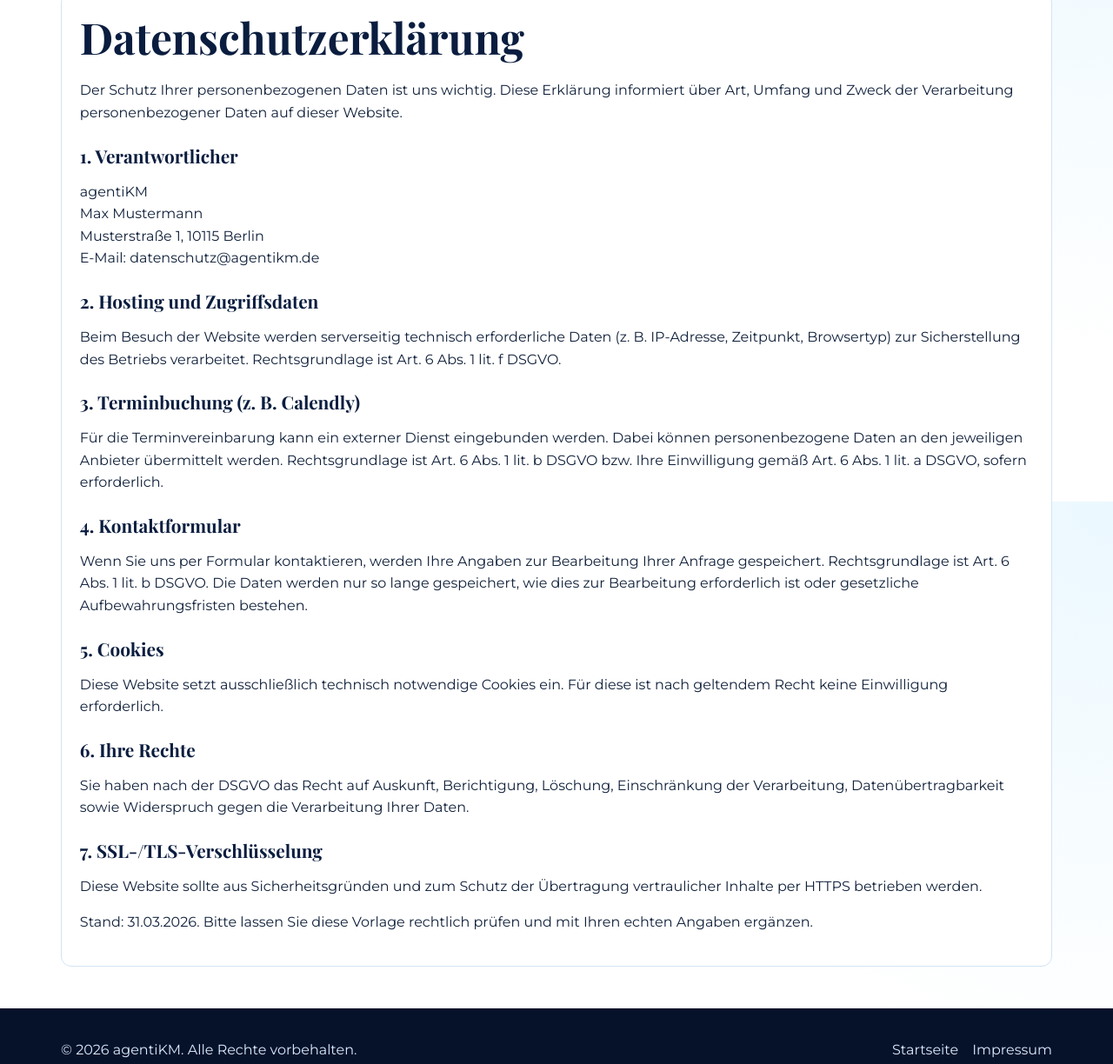
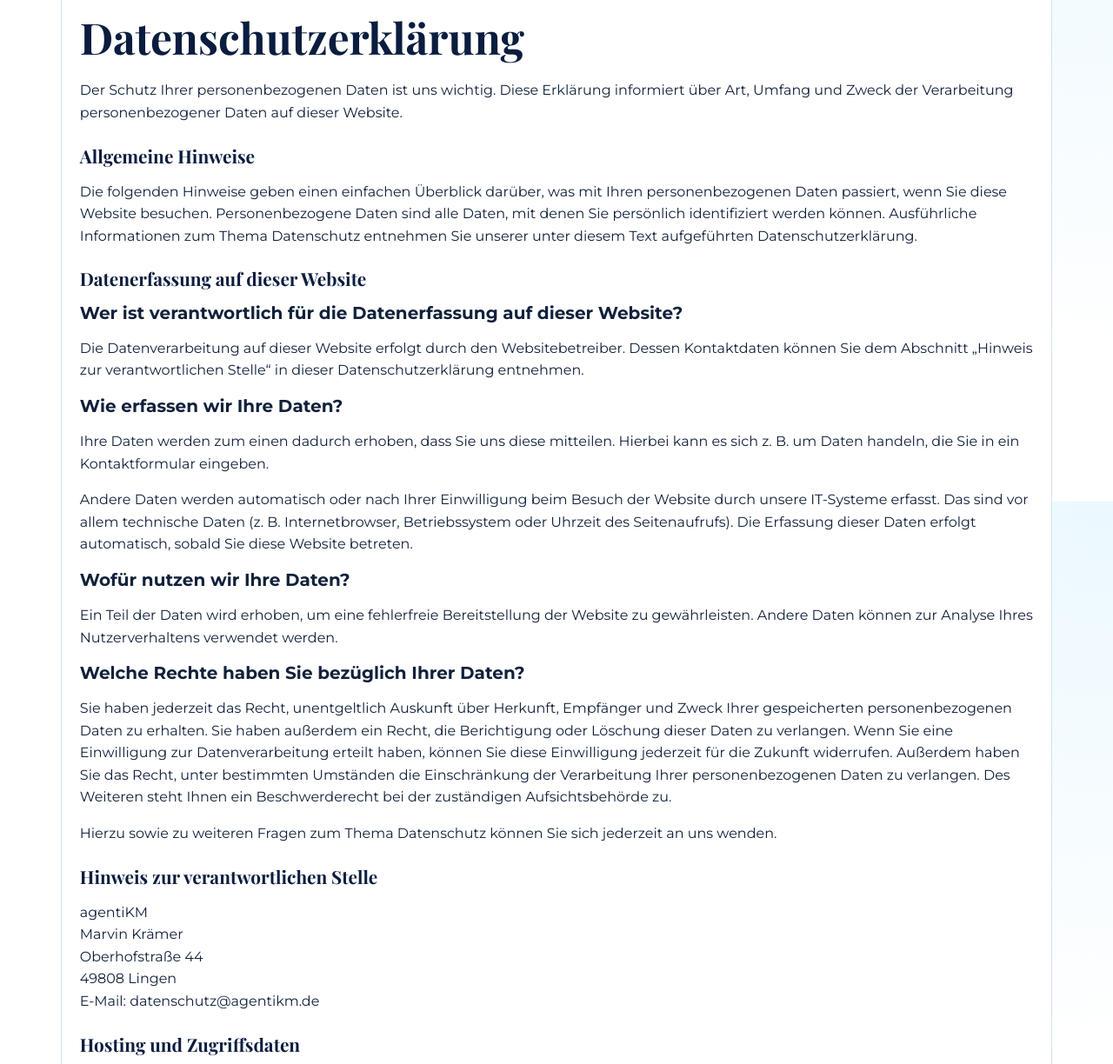
Before and after one commit to M4RM3R98/agentikm, a plain HTML site: page Website/datenschutz.html in a window 1280 px wide. Shown: the part 223-1447 px from the top of the page at 87% size. Drawn offline with nearby package versions, Linux system fonts and the light colour scheme.

Commit message:
Add files via upload

```diff
--- a/Website/datenschutz.html
+++ b/Website/datenschutz.html
@@ -30,53 +30,99 @@
             Zweck der Verarbeitung personenbezogener Daten auf dieser Website.
           </p>
 
-          <h2>1. Verantwortlicher</h2>
+          <h2>Allgemeine Hinweise</h2>
+          <p>
+            Die folgenden Hinweise geben einen einfachen Überblick darüber, was mit Ihren personenbezogenen Daten
+            passiert, wenn Sie diese Website besuchen. Personenbezogene Daten sind alle Daten, mit denen Sie persönlich
+            identifiziert werden können. Ausführliche Informationen zum Thema Datenschutz entnehmen Sie unserer unter
+            diesem Text aufgeführten Datenschutzerklärung.
+          </p>
+
+          <h2>Datenerfassung auf dieser Website</h2>
+          <h3>Wer ist verantwortlich für die Datenerfassung auf dieser Website?</h3>
+          <p>
+            Die Datenverarbeitung auf dieser Website erfolgt durch den Websitebetreiber. Dessen Kontaktdaten können Sie
+            dem Abschnitt „Hinweis zur verantwortlichen Stelle“ in dieser Datenschutzerklärung entnehmen.
+          </p>
+
+          <h3>Wie erfassen wir Ihre Daten?</h3>
+          <p>
+            Ihre Daten werden zum einen dadurch erhoben, dass Sie uns diese mitteilen. Hierbei kann es sich z. B. um
+            Daten handeln, die Sie in ein Kontaktformular eingeben.
+          </p>
+          <p>
+            Andere Daten werden automatisch oder nach Ihrer Einwilligung beim Besuch der Website durch unsere
+            IT-Systeme erfasst. Das sind vor allem technische Daten (z. B. Internetbrowser, Betriebssystem oder Uhrzeit
+            des Seitenaufrufs). Die Erfassung dieser Daten erfolgt automatisch, sobald Sie diese Website betreten.
+          </p>
+
+          <h3>Wofür nutzen wir Ihre Daten?</h3>
+          <p>
+            Ein Teil der Daten wird erhoben, um eine fehlerfreie Bereitstellung der Website zu gewährleisten. Andere
+            Daten können zur Analyse Ihres Nutzerverhaltens verwendet werden.
+          </p>
+
+          <h3>Welche Rechte haben Sie bezüglich Ihrer Daten?</h3>
+          <p>
+            Sie haben jederzeit das Recht, unentgeltlich Auskunft über Herkunft, Empfänger und Zweck Ihrer gespeicherten
+            personenbezogenen Daten zu erhalten. Sie haben außerdem ein Recht, die Berichtigung oder Löschung dieser
+            Daten zu verlangen. Wenn Sie eine Einwilligung zur Datenverarbeitung erteilt haben, können Sie diese
+            Einwilligung jederzeit für die Zukunft widerrufen. Außerdem haben Sie das Recht, unter bestimmten Umständen
+            die Einschränkung der Verarbeitung Ihrer personenbezogenen Daten zu verlangen. Des Weiteren steht Ihnen ein
+            Beschwerderecht bei der zuständigen Aufsichtsbehörde zu.
+          </p>
+          <p>
+            Hierzu sowie zu weiteren Fragen zum Thema Datenschutz können Sie sich jederzeit an uns wenden.
+          </p>
+
+          <h2>Hinweis zur verantwortlichen Stelle</h2>
           <p>
             agentiKM<br />
-            Max Mustermann<br />
-            Musterstraße 1, 10115 Berlin<br />
+            Marvin Krämer<br />
+            Oberhofstraße 44<br />
+            49808 Lingen<br />
             E-Mail: datenschutz@agentikm.de
           </p>
 
-          <h2>2. Hosting und Zugriffsdaten</h2>
+          <h2>Hosting und Zugriffsdaten</h2>
           <p>
             Beim Besuch der Website werden serverseitig technisch erforderliche Daten (z. B. IP-Adresse, Zeitpunkt,
             Browsertyp) zur Sicherstellung des Betriebs verarbeitet. Rechtsgrundlage ist Art. 6 Abs. 1 lit. f DSGVO.
           </p>
 
-          <h2>3. Terminbuchung (z. B. Calendly)</h2>
+          <h2>Terminbuchung (z. B. Calendly)</h2>
           <p>
             Für die Terminvereinbarung kann ein externer Dienst eingebunden werden. Dabei können personenbezogene Daten
             an den jeweiligen Anbieter übermittelt werden. Rechtsgrundlage ist Art. 6 Abs. 1 lit. b DSGVO bzw. Ihre
             Einwilligung gemäß Art. 6 Abs. 1 lit. a DSGVO, sofern erforderlich.
           </p>
 
-          <h2>4. Kontaktformular</h2>
+          <h2>Kontaktformular</h2>
           <p>
             Wenn Sie uns per Formular kontaktieren, werden Ihre Angaben zur Bearbeitung Ihrer Anfrage gespeichert.
             Rechtsgrundlage ist Art. 6 Abs. 1 lit. b DSGVO. Die Daten werden nur so lange gespeichert, wie dies zur
             Bearbeitung erforderlich ist oder gesetzliche Aufbewahrungsfristen bestehen.
           </p>
 
-          <h2>5. Cookies</h2>
+          <h2>Cookies</h2>
           <p>
             Diese Website setzt ausschließlich technisch notwendige Cookies ein. Für diese ist nach geltendem Recht
             keine Einwilligung erforderlich.
           </p>
 
-          <h2>6. Ihre Rechte</h2>
+          <h2>SSL- bzw. TLS-Verschlüsselung</h2>
           <p>
-            Sie haben nach der DSGVO das Recht auf Auskunft, Berichtigung, Löschung, Einschränkung der Verarbeitung,
-            Datenübertragbarkeit sowie Widerspruch gegen die Verarbeitung Ihrer Daten.
+            Diese Seite nutzt aus Sicherheitsgründen und zum Schutz der Übertragung vertraulicher Inhalte, wie zum
+            Beispiel Bestellungen oder Anfragen, die Sie an uns als Seitenbetreiber senden, eine SSL- bzw.
+            TLS-Verschlüsselung. Eine verschlüsselte Verbindung erkennen Sie daran, dass die Adresszeile des Browsers
+            von „http://“ auf „https://“ wechselt und an dem Schloss-Symbol in Ihrer Browserzeile.
+          </p>
+          <p>
+            Wenn die SSL- bzw. TLS-Verschlüsselung aktiviert ist, können die Daten, die Sie an uns übermitteln, nicht
+            von Dritten mitgelesen werden.
           </p>
 
-          <h2>7. SSL-/TLS-Verschlüsselung</h2>
-          <p>
-            Diese Website sollte aus Sicherheitsgründen und zum Schutz der Übertragung vertraulicher Inhalte per HTTPS
-            betrieben werden.
-          </p>
-
-          <p>Stand: 31.03.2026. Bitte lassen Sie diese Vorlage rechtlich prüfen und mit Ihren echten Angaben ergänzen.</p>
+          <p>Stand: 16.04.2026.</p>
         </article>
       </div>
     </main>
```
Also changed, not shown: Website/sitemap.xml (added, +21 -0 lines), Website/robots.txt (added).
